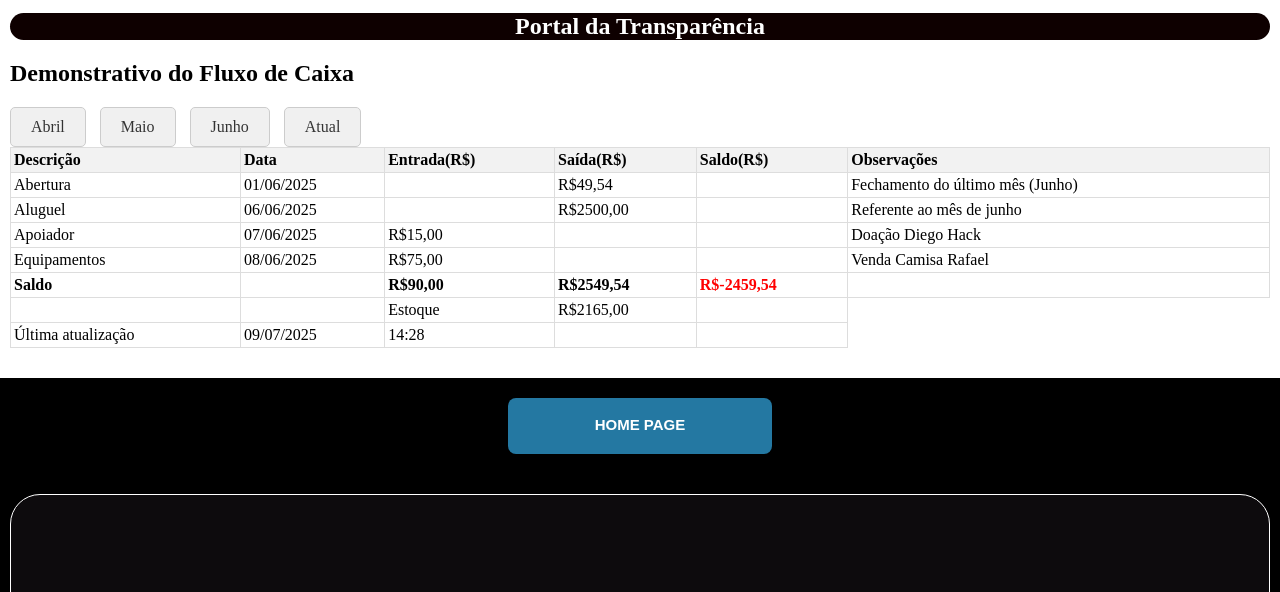
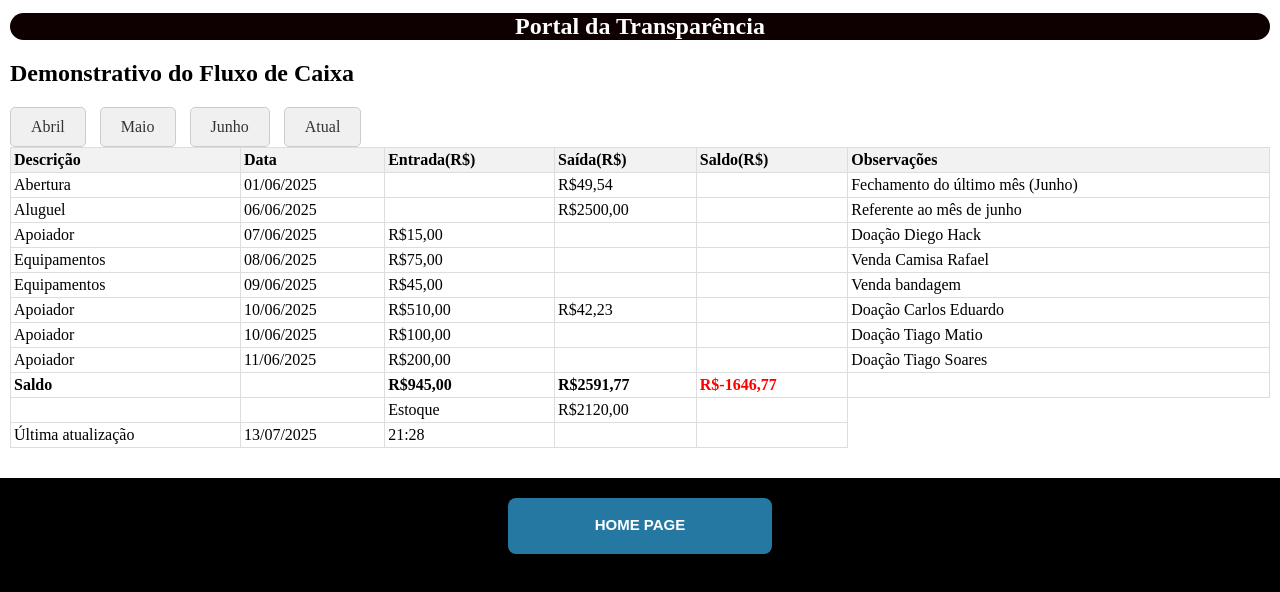
Before and after one commit to engenharia-da-luta/ong, a website built with Parcel: page docs/portal.html in a window 1280 px wide. Shown: the part 162-754 px from the top of the page. Built offline with nearby package versions, Linux system fonts and the light colour scheme.

Commit message:
update portal

```diff
--- a/docs/main.js
+++ b/docs/main.js
@@ -97,7 +97,7 @@ if (cashNegativeTotalElement) {
   cashNegativeTotalElement.textContent = cashSumNegativeFormatado;
 }
 
-const cashTotalManual = "R$-2459,54";
+const cashTotalManual = "R$-1646,77";
 
 cashTotalElements.forEach((element) => {
   element.textContent = cashTotalManual;
--- a/docs/portal.html
+++ b/docs/portal.html
@@ -1021,6 +1021,38 @@
               <td class="cash-flow__column"></td>
               <td class="cash-flow__column">Venda Camisa Rafael</td>
             </tr>
+            <tr>
+              <td class="cash-flow__column">Equipamentos</td>
+              <td class="cash-flow__column">09/06/2025</td>
+              <td class="cash-flow__column cash--positive">R$45,00</td>
+              <td class="cash-flow__column cash--negative"></td>
+              <td class="cash-flow__column"></td>
+              <td class="cash-flow__column">Venda bandagem</td>
+            </tr>
+            <tr>
+              <td class="cash-flow__column">Apoiador</td>
+              <td class="cash-flow__column">10/06/2025</td>
+              <td class="cash-flow__column cash--positive">R$510,00</td>
+              <td class="cash-flow__column cash--negative">R$42,23</td>
+              <td class="cash-flow__column"></td>
+              <td class="cash-flow__column">Doação Carlos Eduardo</td>
+            </tr>
+            <tr>
+              <td class="cash-flow__column">Apoiador</td>
+              <td class="cash-flow__column">10/06/2025</td>
+              <td class="cash-flow__column cash--positive">R$100,00</td>
+              <td class="cash-flow__column cash--negative"></td>
+              <td class="cash-flow__column"></td>
+              <td class="cash-flow__column">Doação Tiago Matio</td>
+            </tr>
+            <tr>
+              <td class="cash-flow__column">Apoiador</td>
+              <td class="cash-flow__column">11/06/2025</td>
+              <td class="cash-flow__column cash--positive">R$200,00</td>
+              <td class="cash-flow__column cash--negative"></td>
+              <td class="cash-flow__column"></td>
+              <td class="cash-flow__column">Doação Tiago Soares</td>
+            </tr>
 
             <tr class="cash-flow__saldo">
               <td class="cash-flow__column">Saldo</td>
@@ -1036,13 +1068,13 @@
               <td class="cash-flow__column"></td>
               <td class="cash-flow__column"></td>
               <td class="cash-flow__column">Estoque</td>
-              <td class="cash-flow__column">R$2165,00</td>
+              <td class="cash-flow__column">R$2120,00</td>
               <td class="cash-flow__column"></td>
             </tr>
             <tr>
               <td class="cash-flow__column">Última atualização</td>
-              <td class="cash-flow__column">09/07/2025</td>
-              <td class="cash-flow__column">14:28</td>
+              <td class="cash-flow__column">13/07/2025</td>
+              <td class="cash-flow__column">21:28</td>
               <td class="cash-flow__column"></td>
               <td class="cash-flow__column"></td>
             </tr>
```
Also changed, not shown: docs/story.html (+6 -1 lines).
